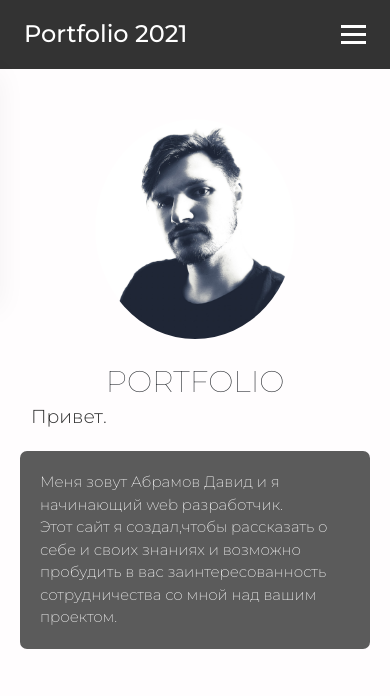
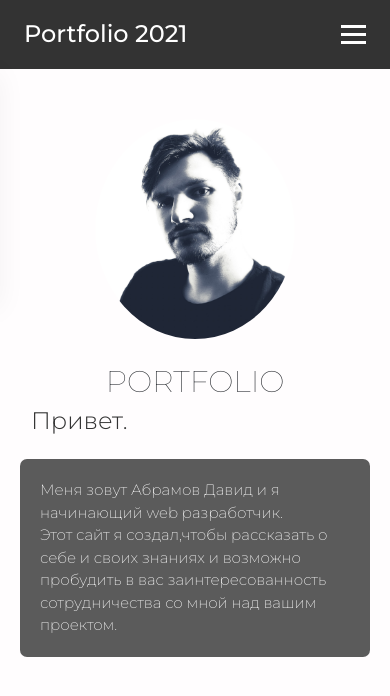
Before and after one commit to Mironeus/Portfolio, a Next.js app: page /home in a window 390 px wide. Shown: the top 696 px of the page. Built offline with nearby package versions, Linux system fonts and the light colour scheme.

Commit message:
fix responsive home page

```diff
--- a/styles/home_styles.module.css
+++ b/styles/home_styles.module.css
@@ -97,7 +97,7 @@
         .welcome{
             margin:0px;
             padding:0px;
-            font-size: 18px;
+            font-size: 23px;
             margin:0px;
             animation: welcome 2s 0.5s forwards, pulse 3s 1.7s infinite;
             right: -100%;
```
